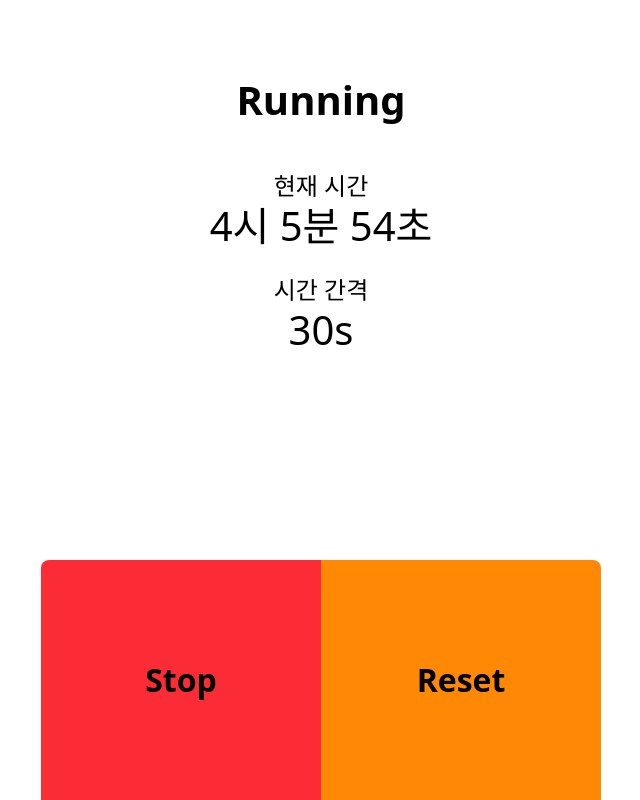
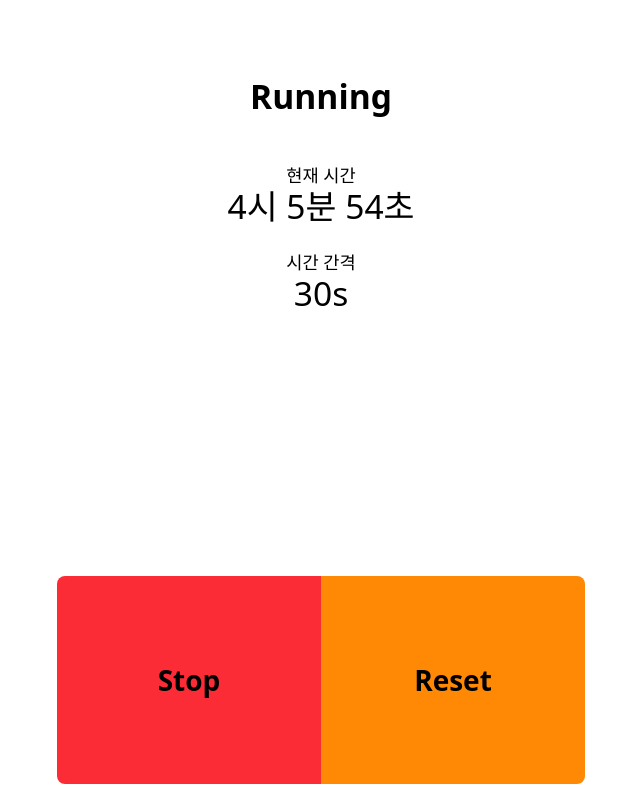
Before and after one commit to chebread/chronoty, a React (Vite) app: page / in a window 1280 px wide. Both pictures are taken after a click on the button "Start". Shown: the whole page, without its empty margins (319-959 px from the left). Built offline with nearby package versions, Linux system fonts and the light colour scheme; a web font is replaced by a local one.

Commit message:
feat: ui/ux 개발 완료

```diff
--- a/src/components/home/home.tsx
+++ b/src/components/home/home.tsx
@@ -8,14 +8,20 @@ export default function Home({ start, set }: { start: any; set: any }) {
     >
       <div className={style.mainWrapper}>
         <header className={style.header}>
-          <h1 className={style.title}>Chronoty</h1>
+          <h1 className={style.title}>
+            <span title="Chronoty">Chronoty</span>
+          </h1>
           <p className={style.description}>
             {/* informs you of the current time at a set interval */}
-            일정 시간 간격으로 현재 시간을 알려드리는 서비스입니다.
+            <span title="일정 시간 간격으로 현재 시간을 알려드리는 서비스입니다.">
+              일정 시간 간격으로 현재 시간을 알려드리는 서비스입니다.
+            </span>
           </p>
           <p className={style.description}>
             {/* Chronoty only works when the screen is on */}
-            오직 화면이 켜져 있을 때만 작동합니다.
+            <span title="오직 화면이 켜져 있을 때만 작동합니다.">
+              해당 서비스는 화면이 켜져 있을 때만 작동합니다.
+            </span>
           </p>
         </header>
         <footer className={style.footer}>
--- a/src/components/running/running.module.scss
+++ b/src/components/running/running.module.scss
@@ -18,7 +18,7 @@
   align-items: center;
 
   .title {
-    font-size: 2.5rem;
+    font-size: 2.1rem;
     font-weight: 700;
     line-height: 1;
     padding-top: 5rem;
@@ -43,14 +43,14 @@
 }
 
 .infoTitle {
-  font-size: 1.5rem;
+  font-size: 1.1rem;
   font-weight: 400;
   line-height: 1.5;
   font-style: italic;
 }
 
 .infoTime {
-  font-size: 2.5rem;
+  font-size: 2.1rem;
   font-weight: 500;
   line-height: 1.1;
 }
@@ -65,23 +65,26 @@
   width: 100%;
   display: flex;
   flex-direction: row;
+
+  padding: 1rem;
+
   button {
     cursor: pointer;
 
     height: 100%;
     width: 50%;
-    font-size: 2rem;
+    font-size: 1.75rem;
     font-weight: 600;
 
     transition: all 0.3s ease-out;
 
-    @media (min-width: 35rem) {
-      &:first-child {
-        border-top-left-radius: 0.5rem;
-      }
-      &:last-child {
-        border-top-right-radius: 0.5rem;
-      }
+    &:first-child {
+      border-top-left-radius: 0.5rem;
+      border-bottom-left-radius: 0.5rem;
+    }
+    &:last-child {
+      border-top-right-radius: 0.5rem;
+      border-bottom-right-radius: 0.5rem;
     }
 
     &:focus {
--- a/src/components/running/running.tsx
+++ b/src/components/running/running.tsx
@@ -20,14 +20,14 @@ export default function Running({ reset, stop }: { reset: any; stop: any }) {
         <header className={style.header}>
           <h1 className={style.title}>
             {/* Running */}
-            Running
+            <span title="Running">Running</span>
           </h1>
         </header>
         <div className={style.info}>
           <div className={style.infoItem}>
             <p className={style.infoTitle}>
               {/* Current Time */}
-              현재 시간
+              <span title="현재 시간">현재 시간</span>
             </p>
             <p className={style.infoTime} id="time_is_link">
               {currentTime}
@@ -36,7 +36,7 @@ export default function Running({ reset, stop }: { reset: any; stop: any }) {
           <div className={style.infoItem}>
             <p className={style.infoTitle}>
               {/* Time Interval */}
-              시간 간격
+              <span title="시간 간격">시간 간격</span>
             </p>
             <p className={style.infoTime}>
               {intervalTime > 59
--- a/src/components/set/set.module.scss
+++ b/src/components/set/set.module.scss
@@ -67,7 +67,7 @@
   display: flex;
   flex-direction: row;
 
-  // padding: 1rem;
+  padding: 1rem;
 
   button {
     cursor: pointer;
@@ -79,10 +79,10 @@
 
     transition: all 0.3s ease-out;
 
-    // border-top-left-radius: 0.5rem;
-    // border-top-right-radius: 0.5rem;
-    // border-bottom-left-radius: 0.5rem;
-    // border-bottom-right-radius: 0.5rem;
+    border-top-left-radius: 0.5rem;
+    border-top-right-radius: 0.5rem;
+    border-bottom-left-radius: 0.5rem;
+    border-bottom-right-radius: 0.5rem;
 
     &:focus {
       outline: none !important;
--- a/src/components/set/set.tsx
+++ b/src/components/set/set.tsx
@@ -4,8 +4,9 @@ import { useIntervalTimeStore } from '../../atom/app-atom';
 
 export default function Set({ set }: { set: any }) {
   const { intervalTime, setIntervalTime } = useIntervalTimeStore();
-  const [time, setTime] = useState(''); // user가 입력한 값
+  const [time, setTime] = useState('30s'); // user가 입력한 값 // 일단 기본값은 30s임. 만약 유저가 이 값을 변경하려고 클릭하면 즉각 값은 사라짐(handleFocus) 원래 그냥 유지하려고 했는데 사라지는것이 맞을듯, 왜냐면 사용자가 값을 수정하려고 input을 클릭하는 것이므로
   const inputRef: any = useRef(null);
+  // const [isClicked, setIsClicked] = useState(false);
 
   const handleTimeChange = (e: any) => {
     const inputValue = e.target.value.replace(/\D/g, ''); // 숫자만 허용
@@ -50,7 +51,7 @@ export default function Set({ set }: { set: any }) {
       e.keyCode === 8 || // backspace
       e.keyCode === 46 // del
     ) {
-      console.log('back');
+      // console.log('back');
 
       const inputValue = e.target.value.replace(/\D/g, '');
       if (inputValue.length === 0) {
@@ -89,7 +90,9 @@ export default function Set({ set }: { set: any }) {
   };
 
   const handleFocus = () => {
+    // if (isClicked) {
     setTime('');
+    // }
     inputRef.current.select(); // 입력 필드에 포커스 후 전체 선택
   };
 
@@ -103,7 +106,7 @@ export default function Set({ set }: { set: any }) {
     if (digit <= 2) {
       if (Number(timeNumber) != 0) {
         // 0일때는 아무것도 작동해선 안됨
-        console.log('초');
+        // console.log('초');
 
         setIntervalTime(Number(timeNumber));
         set(timeNumber);
@@ -111,7 +114,7 @@ export default function Set({ set }: { set: any }) {
     }
 
     if (digit >= 3) {
-      console.log('분'); // 분은 초로 바꾸기
+      // console.log('분'); // 분은 초로 바꾸기
       const min = timeNumber.substring(0, 2);
       const sec = timeNumber.substring(2);
       const calcedTime = Number(min) * 60 + Number(sec);
@@ -121,13 +124,13 @@ export default function Set({ set }: { set: any }) {
     }
   };
 
-  useEffect(() => {
-    if (inputRef.current) {
-      setTimeout(() => {
-        inputRef.current.focus();
-      }, 100);
-    }
-  }, []);
+  // useEffect(() => {
+  //   if (inputRef.current) {
+  //     setTimeout(() => {
+  //       inputRef.current.focus();
+  //     }, 100);
+  //   }
+  // }, []);
 
   return (
     <main
@@ -140,14 +143,18 @@ export default function Set({ set }: { set: any }) {
     >
       <div className={style.mainWrapper}>
         <header className={style.header}>
-          <h1 className={style.title}>Set</h1>
+          <h1 className={style.title}>
+            <span title="Set">Set</span>
+          </h1>
           <p className={style.description}>
             {/* the time interval */}
-            시간 간격을 설정하세요.
+            <span title="시간 간격을 설정하세요.">시간 간격을 설정하세요.</span>
           </p>
           <p className={style.description}>
             {/* Enter a number over 0 seconds */}
-            0초 보다 큰수만 입력이 가능합니다.
+            <span title="0초 보다 큰수 만 입력이 가능합니다.">
+              0초 보다 큰수 만 입력이 가능합니다.
+            </span>
           </p>
         </header>
         <div className={style.inputContainer}>
@@ -155,6 +162,7 @@ export default function Set({ set }: { set: any }) {
             className={style.inputElem}
             type="text"
             value={time}
+            // onClick={() => setIsClicked(true)}
             onChange={handleTimeChange}
             onKeyDown={handleKeyDown}
             onFocus={handleFocus}
--- a/src/styles/globals.css
+++ b/src/styles/globals.css
@@ -43,3 +43,11 @@ body,
   flex-direction: column;
   position: relative;
 }
+
+/* text in button select none */
+button {
+  -webkit-user-select: none;
+  -moz-user-select: none;
+  -ms-user-select: none;
+  user-select: none;
+}
```
Also changed, not shown: src/routes/root.tsx (+5 -5 lines).
